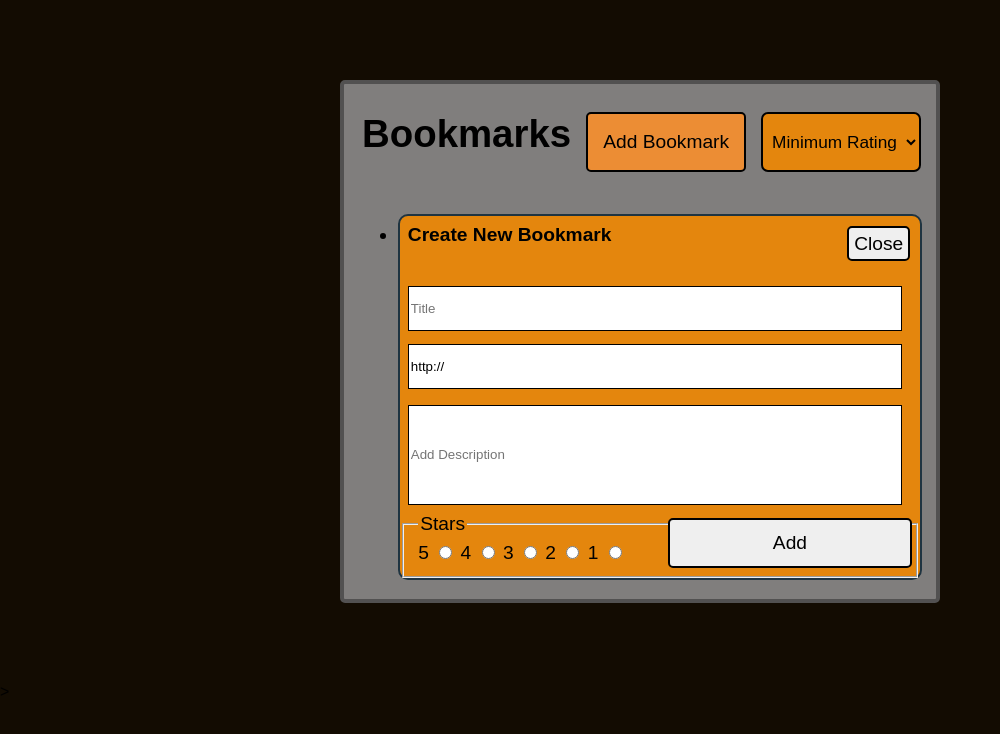
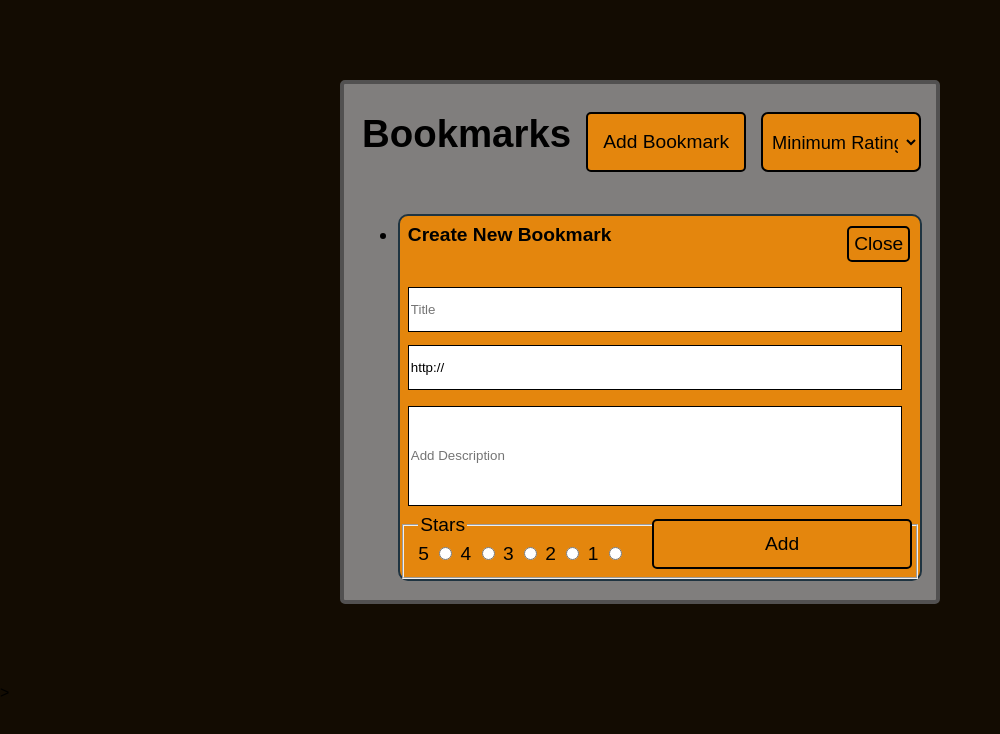
Before and after one commit to thinkful-ei-unicorn/bretThinkful-bookmarks-app, a website: page index.html in a window 1280 px wide. Both pictures are taken after a click on the button "Add Bookmark". Shown: the whole page, without its empty margins (0-1000 px from the left). Drawn offline with nearby package versions, Linux system fonts and the light colour scheme; no server answers.

Commit message:
UPDATE CSS

```diff
--- a/scripts/bookmarkList.js
+++ b/scripts/bookmarkList.js
@@ -213,7 +213,7 @@ const bookmarkList = (function(){
     handleAddBookmarkClicked();
     handleDeleteBookmarkClicked();
     handleEditBookmarkClicked();
-    //handleEditBookmarkSubmit();
+
   }
 
   return {
--- a/styles.css
+++ b/styles.css
@@ -37,11 +37,12 @@
   }
 
   button {
-    height: 35px;
+    display: inline;
     padding: 5px;
     border: solid 2px rgb(0, 0, 0);
     border-radius: 5px;
     font-size: 100%;
+    background-color: rgb(228, 134, 13)
   }
 
   input[type=submit] {
@@ -54,7 +55,9 @@
   }
 
   select {
-    font-size: 90%;
+    display: flex;
+    font-family: fantasy;
+    font-size: 95%;
     width: 160px;
     height: 60px;
     padding: 5px;
@@ -89,9 +92,10 @@
 
 
   button.js-header-button {
+    font-family: fantasy;
     height: 60px;
     width: 160px;
-    background-color: rgb(236, 141, 52);
+
   }
 
   .bookmark-panel {
@@ -113,9 +117,9 @@
   .bookmark-list-items:hover,
   button:hover,
   select:hover {
-    background-color: rgba(134, 137, 141, 0.808);
+    background-color: rgba(236, 161, 20, 0.836);
     cursor: pointer;
-    border: solid 2px rgb(241, 149, 10);
+    border: solid 2px rgb(12, 12, 12);
   }
 
   .list-title, a.bookmark-link, .star-rating {
@@ -135,8 +139,8 @@
     min-width: 200px;
     height: fit-content;
     margin: 8px auto;
-    background-color:rgb(228, 134, 13);;
-    border: solid 2px rgb(31, 52, 65);;
+    background-color:rgb(228, 134, 13);
+    border: solid 2px rgb(31, 52, 65);
     border-radius: 10px;
   }
 
@@ -149,7 +153,7 @@
   .add-button-submit,
   #add-star-rating {
     margin: 8px;
-    width: 47%;
+    width: 50%;
   }
 
   .add-bookmark {
```
